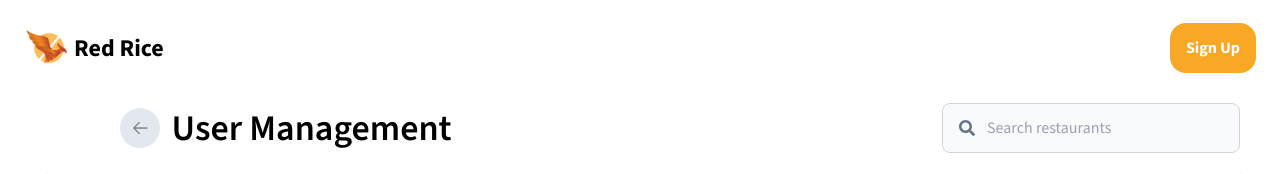
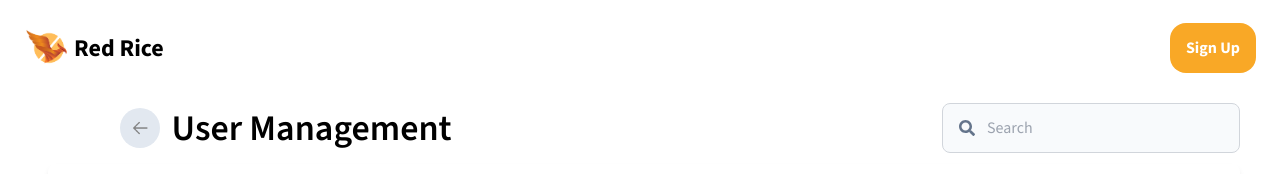
Before and after one commit to 2110503TACEDT66/swdevprac2-project-red-rice, a Next.js app: page /admin/manage in a window 1280 px wide. Shown: the top 174 px of the page. Built offline with nearby package versions, Linux system fonts and the light colour scheme.

Commit message:
fix: search box

```diff
--- a/src/components/Searchbox.tsx
+++ b/src/components/Searchbox.tsx
@@ -35,7 +35,7 @@ const Searchbox = () => {
             <FaSearch />
             <input
                 type="text"
-                placeholder="Search restaurants"
+                placeholder="Search"
                 value={searchQuery}
                 onChange={handleSearchQueryChange}
                 className="outline-none border-none ml-3 bg-slate-50"
```
